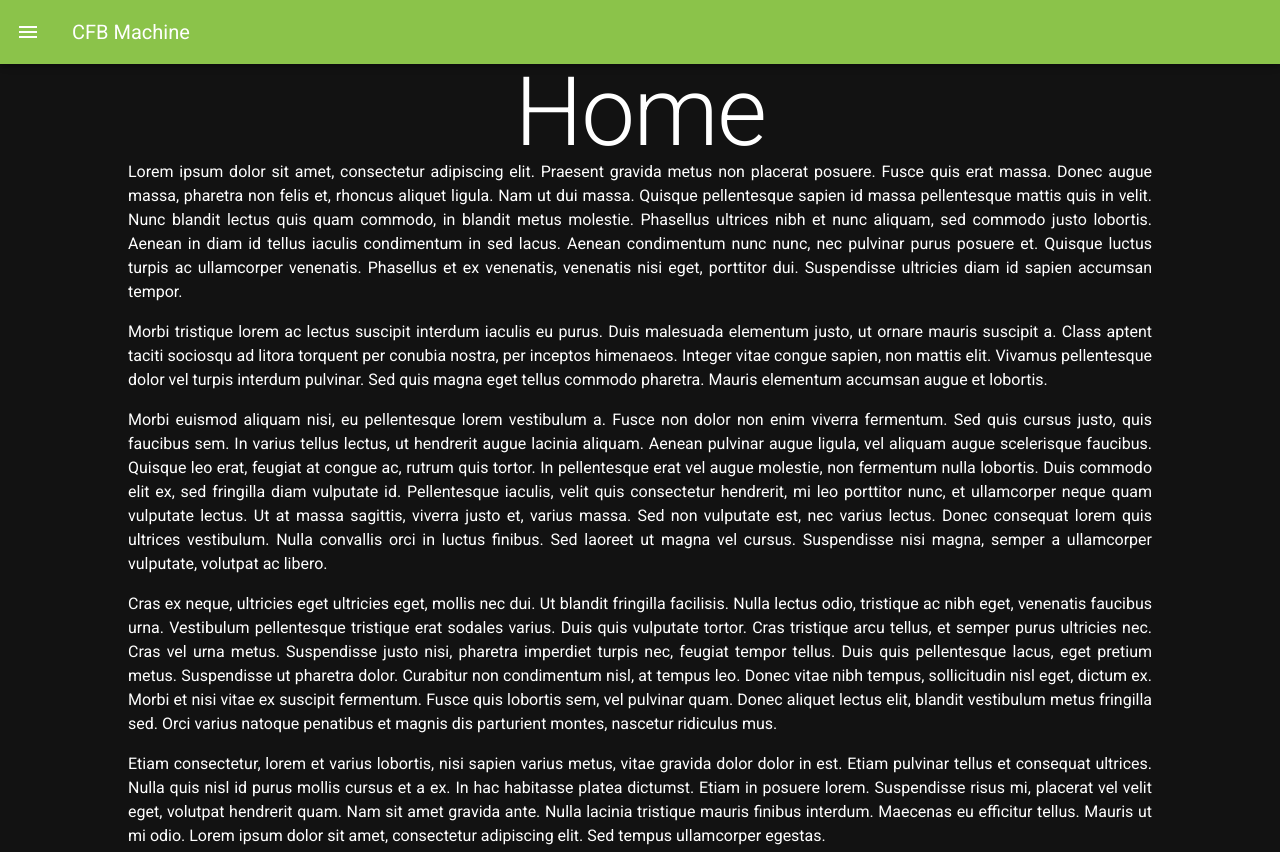
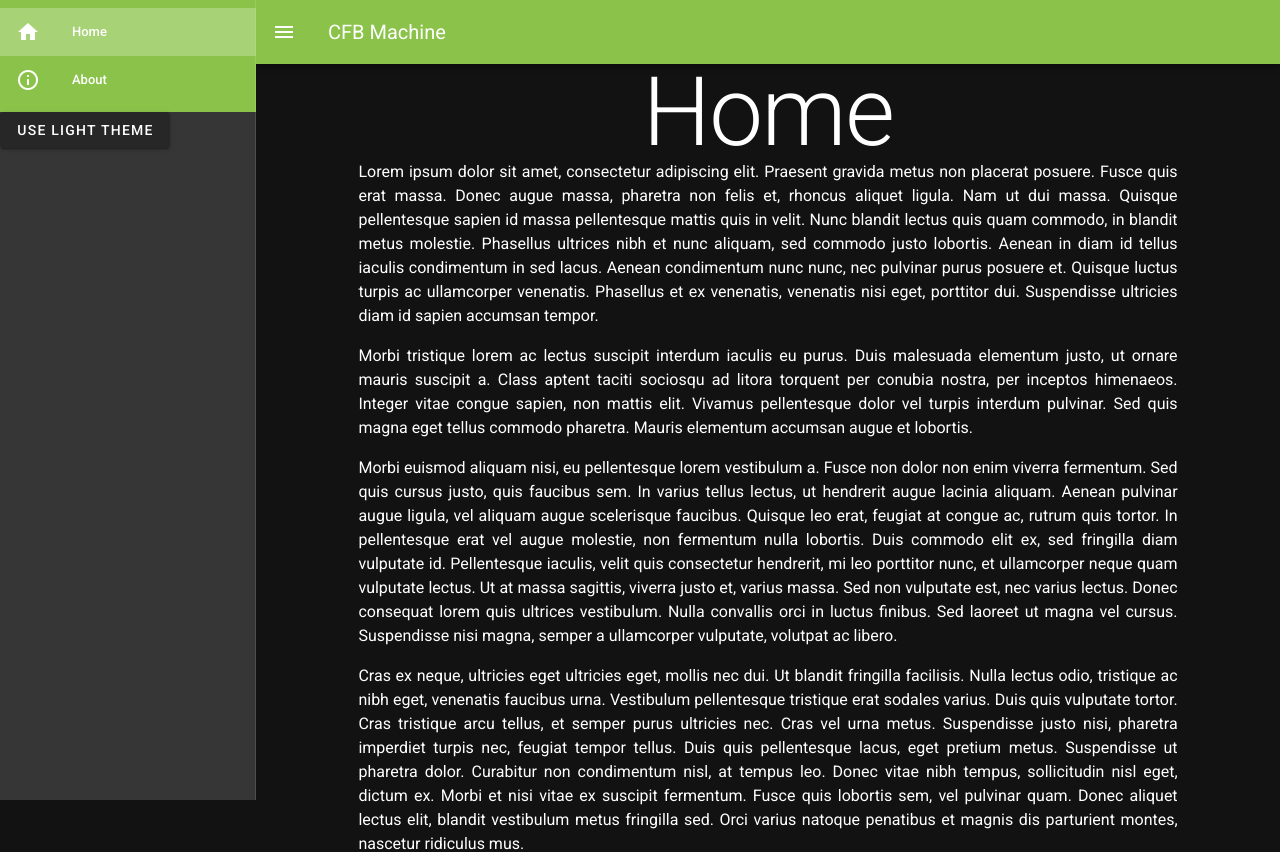
Before and after one commit to adavisson/cfb-machine-vuetify, a Vue app: page / in a window 1280 px wide. Shown: the top 852 px of the page. Built offline with nearby package versions, Linux system fonts and the light colour scheme.

Commit message:
links are working

```diff
--- a/src/components/AppBar.vue
+++ b/src/components/AppBar.vue
@@ -5,7 +5,7 @@
       app
     >
       <v-list color="primary" dense>
-        <v-list-item link>
+        <v-list-item link :to="{path: '/'}" >
           <v-list-item-action>
             <v-icon>mdi-home</v-icon>
           </v-list-item-action>
@@ -13,7 +13,7 @@
             <v-list-item-title>Home</v-list-item-title>
           </v-list-item-content>
         </v-list-item>
-        <v-list-item link>
+        <v-list-item link :to="{path: '/about'}">
           <v-list-item-action>
             <v-icon>mdi-information-outline</v-icon>
           </v-list-item-action>
@@ -35,7 +35,7 @@
 export default {
   name: 'AppBar',
   data: () => ({
-    drawer: false,
+    drawer: null,
   }),
   computed: {
     buttonnText() {
```
